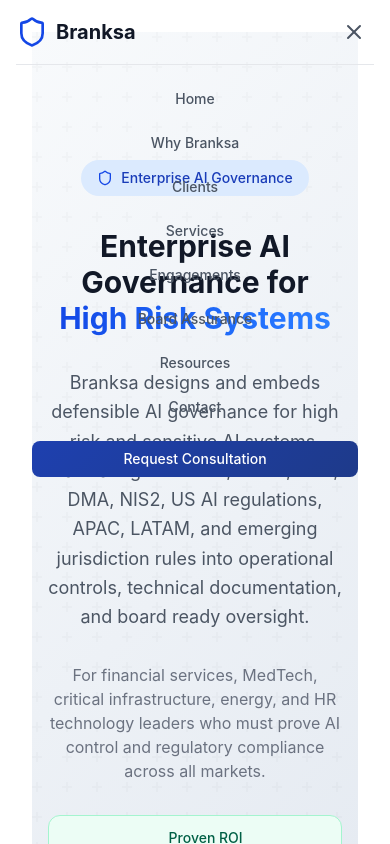
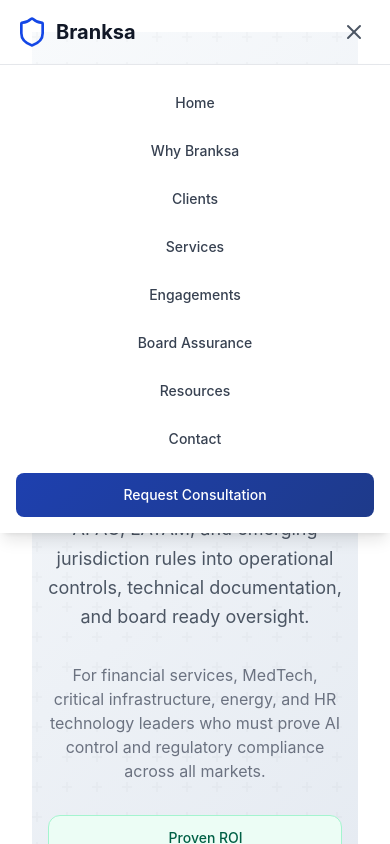
Before and after one commit to ahmadhassan4581/fiverproject, a React (Vite) app: page / in a window 390 px wide. Both pictures are taken after a click on the button 354 px from the left and 32 px from the top of the page. Shown: the top 844 px of the page. Built offline with nearby package versions, Linux system fonts and the light colour scheme.

Commit message:
Fix mobile menu - add solid background and proper positioning

```diff
--- a/src/components/Navigation.jsx
+++ b/src/components/Navigation.jsx
@@ -86,14 +86,14 @@
 
         {/* Mobile Menu */}
         {isMobileMenuOpen && (
-          <div className="lg:hidden py-4 border-t border-gray-200">
-            <div className="flex flex-col gap-2">
+          <div className="lg:hidden absolute top-full left-0 right-0 bg-white shadow-lg border-t border-gray-200 py-4">
+            <div className="px-4 space-y-1">
               {navLinks.map((link) => (
                 <a
                   key={link.href}
                   href={link.href}
                   onClick={(e) => scrollToSection(e, link.href)}
-                  className="px-4 py-2 text-sm font-medium text-gray-600 hover:text-blue-700 hover:bg-gray-50 rounded-lg transition-colors"
+                  className="block px-4 py-3 text-sm font-medium text-gray-700 hover:text-blue-700 hover:bg-blue-50 rounded-lg transition-colors"
                 >
                   {link.label}
                 </a>
@@ -101,7 +101,7 @@
               <a
                 href="#contact"
                 onClick={(e) => scrollToSection(e, '#contact')}
-                className="mx-4 mt-2 inline-flex items-center justify-center px-4 py-2 text-sm font-medium text-white btn-primary rounded-lg"
+                className="block mt-3 px-4 py-3 text-sm font-medium text-white btn-primary rounded-lg text-center"
               >
                 Request Consultation
               </a>
```
